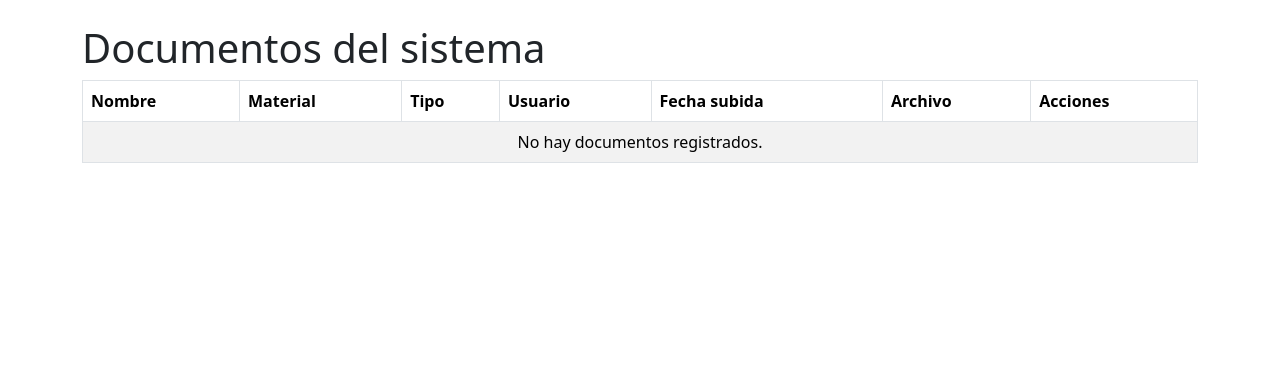
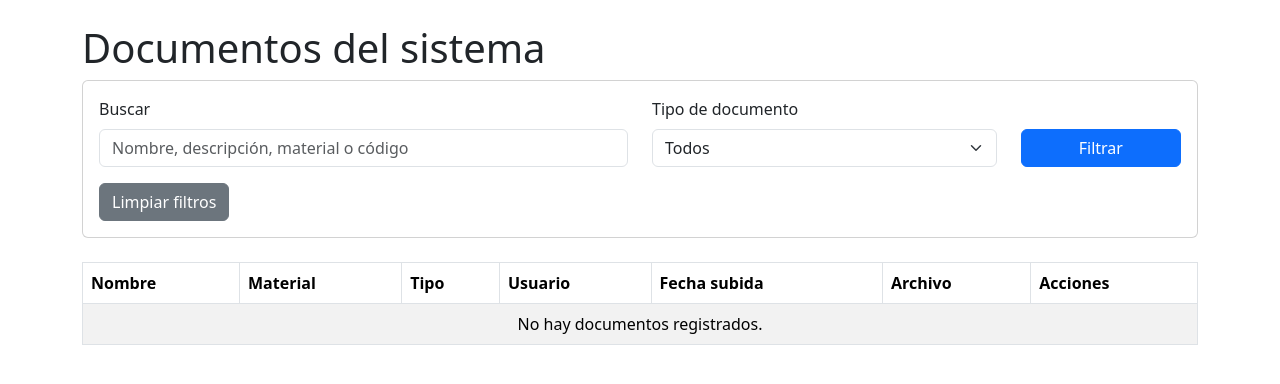
Before and after one commit to josellagosta-collab/inventario_taller_sdd, a Django app: page /documentos/ in a window 1280 px wide. Shown: the part 56-440 px from the top of the page. Run offline with Django 5.2, Linux system fonts and the light colour scheme; data that the repository does not hold is empty.

Commit message:
feat: añadir búsqueda y filtros de documentos

```diff
--- a/documentos/templates/documentos/lista_documentos.html
+++ b/documentos/templates/documentos/lista_documentos.html
@@ -7,6 +7,63 @@ Documentos
 {% block content %}
 
 <h1>Documentos del sistema</h1>
+
+<form method="get" class="card card-body mb-4">
+
+    <div class="row">
+
+        <div class="col-md-6">
+            <label class="form-label">
+                Buscar
+            </label>
+
+            <input type="text"
+                   name="busqueda"
+                   class="form-control"
+                   placeholder="Nombre, descripción, material o código"
+                   value="{{ busqueda }}">
+        </div>
+
+        <div class="col-md-4">
+            <label class="form-label">
+                Tipo de documento
+            </label>
+
+            <select name="tipo_documento" class="form-select">
+
+                <option value="">
+                    Todos
+                </option>
+
+                {% for valor, texto in tipos_documento %}
+                    <option value="{{ valor }}"
+                        {% if tipo_documento == valor %}
+                            selected
+                        {% endif %}
+                    >
+                        {{ texto }}
+                    </option>
+                {% endfor %}
+
+            </select>
+        </div>
+
+        <div class="col-md-2 d-flex align-items-end">
+            <button type="submit" class="btn btn-primary w-100">
+                Filtrar
+            </button>
+        </div>
+
+    </div>
+
+    <div class="mt-3">
+        <a href="{% url 'documentos:lista_documentos' %}"
+           class="btn btn-secondary">
+            Limpiar filtros
+        </a>
+    </div>
+
+</form>
 
 <table class="table table-striped table-bordered">
 
--- a/documentos/views.py
+++ b/documentos/views.py
@@ -2,6 +2,7 @@ from django.shortcuts import render, get_object_or_404, redirect
 from inventario.models import Material
 from .forms import DocumentoForm
 from .models import Documento
+from django.db.models import Q
 
 def subir_documento(request, material_id):
     material = get_object_or_404(Material, id=material_id)
@@ -45,6 +46,23 @@ def eliminar_documento(request, documento_id):
 def lista_documentos(request):
     documentos = Documento.objects.select_related("material", "usuario").all()
 
+    busqueda = request.GET.get("busqueda", "")
+    tipo_documento = request.GET.get("tipo_documento", "")
+
+    if busqueda:
+        documentos = documentos.filter(
+            Q(nombre__icontains=busqueda) |
+            Q(descripcion__icontains=busqueda) |
+            Q(material__nombre__icontains=busqueda) |
+            Q(material__codigo_inventario__icontains=busqueda)
+        )
+
+    if tipo_documento:
+        documentos = documentos.filter(tipo_documento=tipo_documento)
+
     return render(request, "documentos/lista_documentos.html", {
         "documentos": documentos,
+        "busqueda": busqueda,
+        "tipo_documento": tipo_documento,
+        "tipos_documento": Documento.TIPOS_DOCUMENTO,
     })
```
